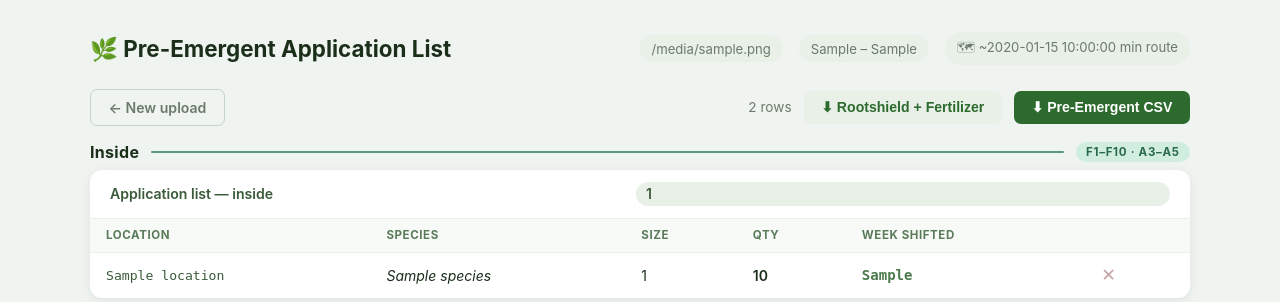
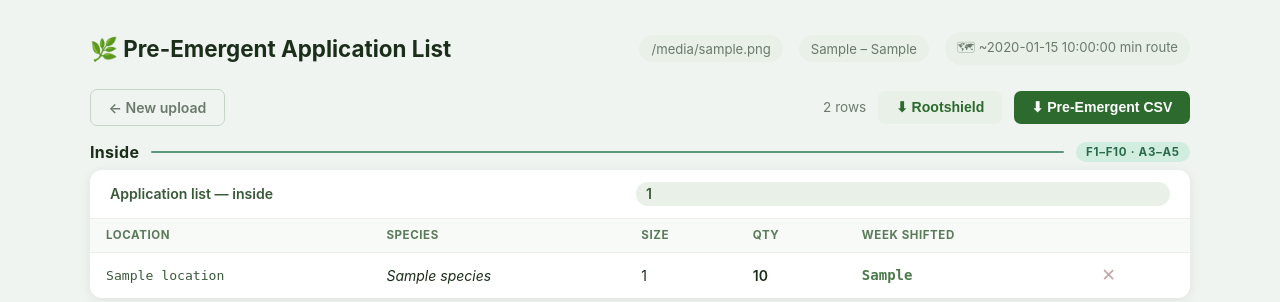
Before and after one commit to Glochidbeard/treatment_automation, a Flask app: template templates/result.html in a window 1280 px wide. Shown: the top 302 px of the page. Run offline with Flask 3, Linux system fonts and the light colour scheme; the template is opened without the code that fills it: most values are stand-ins (such as "Sample title", 1, 10 or a date in 2020).

Commit message:
Rename button to Rootshield

```diff
--- a/templates/result.html
+++ b/templates/result.html
@@ -184,7 +184,7 @@
   <span class="spacer"></span>
   <span class="row-count" id="row-count"></span>
   <button class="btn btn-secondary" id="restore-all-btn" onclick="restoreAll()" style="display:none">↩ Restore all</button>
-  <button class="btn btn-secondary" onclick="exportRootshieldCSV()">⬇ Rootshield + Fertilizer</button>
+  <button class="btn btn-secondary" onclick="exportRootshieldCSV()">⬇ Rootshield</button>
   <button class="btn btn-primary" onclick="exportCSV()">⬇ Pre-Emergent CSV</button>
 </div>
 
```
